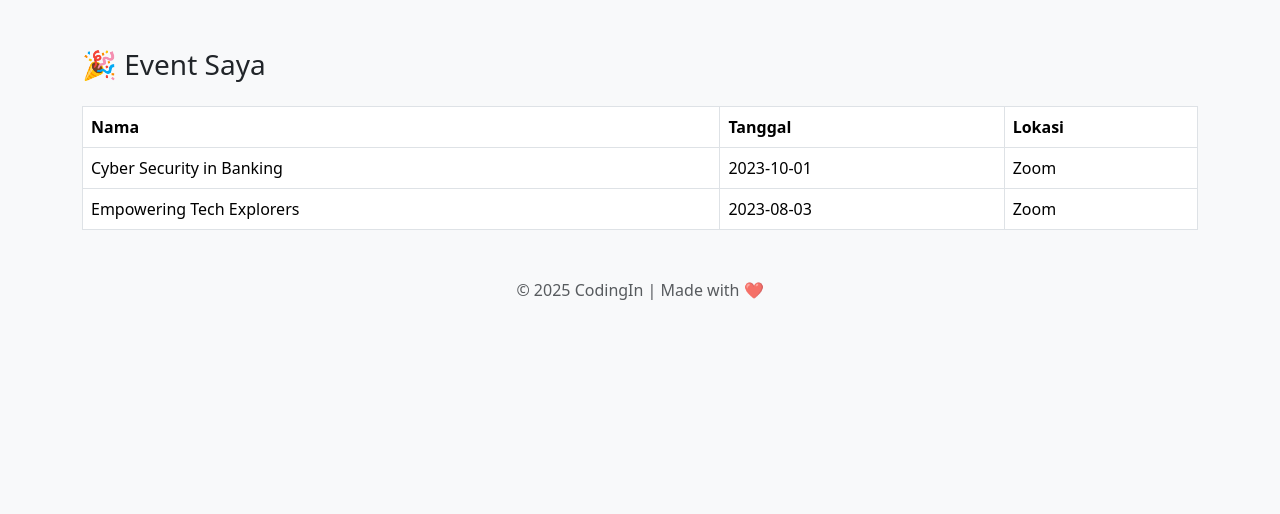
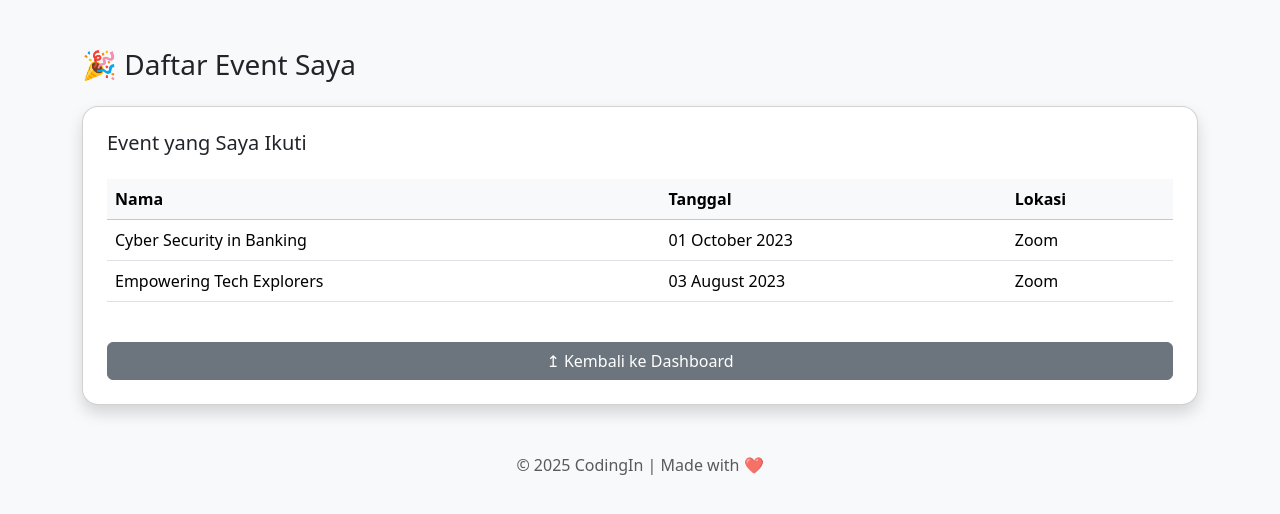
Before and after one commit to miskiyy/FP-MBD, a PHP site: page /user/my_event.php in a window 1280 px wide. Shown: the top 514 px of the page. Run offline with PHP 8.4, Linux system fonts and the light colour scheme; a user stored in the database is signed in; data comes from the database, SQL or seed files in the repository.

Commit message:
Update ui my_event.php

```diff
--- a/user/my_event.php
+++ b/user/my_event.php
@@ -2,6 +2,7 @@
 session_start();
 if (!isset($_SESSION["user_id"])) {
     header("Location: ../public/login.php");
+
     exit();
 }
 
@@ -16,15 +17,20 @@ $stmt = $pdo->prepare("
   JOIN event e ON ue.Event_ID_Event = e.ID_event
   WHERE ue.User_ID = ?
 ");
+
 $stmt->execute([$user_id]);
+
 $events = $stmt->fetchAll(PDO::FETCH_ASSOC);
 ?>
 
 <div class="container mt-5">
-  <h3 class="mb-4">🎉 Event Saya</h3>
+  <h3 class="mb-4">🎉 Daftar Event Saya</h3>
+
   <?php if ($events): ?>
-    <table class="table table-bordered">
-      <thead>
+    <div class="card p-4 shadow rounded-4">
+      <h5 class="card-title">Event yang Saya Ikuti</h5>
+      <table class="table table-hover mt-3 align-middle">
+        <thead class="table-light">
           <tr>
             <th>Nama</th>
             <th>Tanggal</th>
@@ -34,15 +40,21 @@ $events = $stmt->fetchAll(PDO::FETCH_ASSOC);
         <tbody>
           <?php foreach ($events as $event): ?>
             <tr>
-            <td><?= htmlspecialchars($event['Nama_Event']) ?></td>
-            <td><?= htmlspecialchars($event['tanggal_mulai_event']) ?></td>
-            <td><?= htmlspecialchars($event['Lokasi_Acara']) ?></td>
+              <td><?= htmlspecialchars($event['Nama_Event']) ?> </td>
+              <td><?= date("d F Y", strtotime($event['tanggal_mulai_event'])) ?> </td>
+              <td><?= htmlspecialchars($event['Lokasi_Acara']) ?> </td>
             </tr>
           <?php endforeach; ?>
         </tbody>
       </table>
+      <a href="../public/dashboard_user.php" class="btn btn-secondary mt-4">↥ Kembali ke Dashboard</a>
+    </div>
   <?php else: ?>
-    <div class="alert alert-secondary">Kamu belum mengikuti event manapun.</div>
+    <div class="alert alert-info rounded-4 p-4">
+      Kamu <strong>belum</strong> mengikuti event apapun.
+      <br>Silakan lihat daftar event dan bergabung! 🌟
+    </div>
+    <a href="../public/dashboard_user.php" class="btn btn-secondary mt-4">↥ Kembali ke Dashboard</a>
   <?php endif; ?>
 </div>
 
```
Lines whose indentation alone changed are shown as unchanged.
